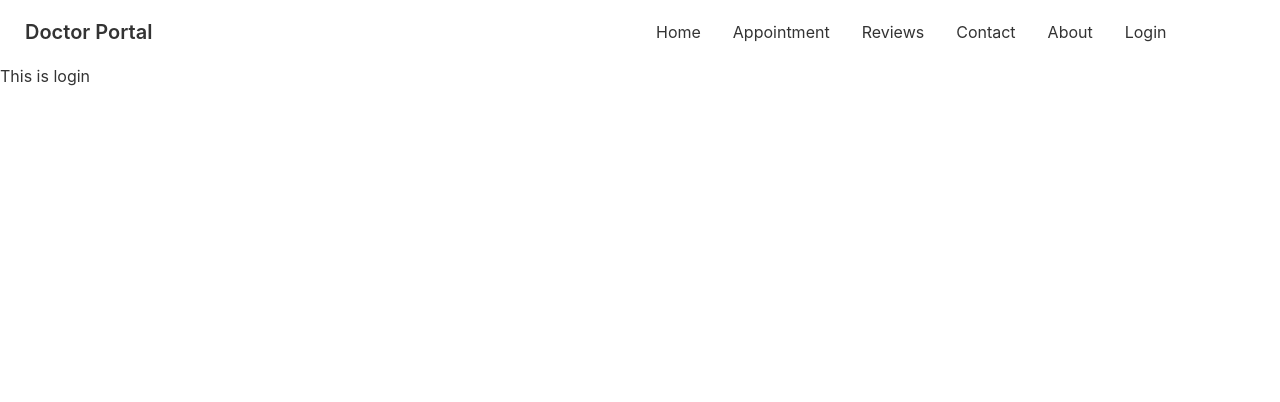
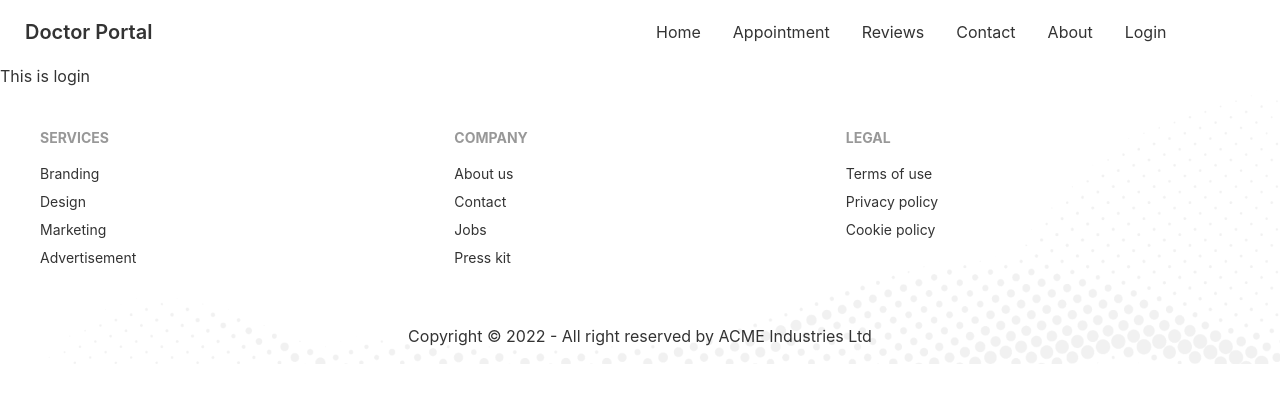
Before and after one commit to numansaady/ns-doctors-portal-client, a React (Create React App) app: page /login in a window 1280 px wide. Shown: the top 402 px of the page. Built offline with nearby package versions, Linux system fonts and the light colour scheme.

Commit message:
footer added

```diff
--- a/src/App.js
+++ b/src/App.js
@@ -3,6 +3,7 @@
 import About from './Pages/About/About';
 import Home from './Pages/Home/Home';
 import Login from './Pages/Login/Login';
+import Footer from './Pages/Shared/Footer';
 import Navbar from './Pages/Shared/Navbar/Navbar';
 
 function App() {
@@ -15,6 +16,7 @@
         <Route path='/about' element={<About/>}></Route>
         <Route path='/login' element={<Login/>}></Route>
       </Routes>
+      <Footer/>
     </div>
   );
 }
--- /dev/null
+++ b/src/Pages/Shared/Footer.js
@@ -0,0 +1,39 @@
+import React from "react";
+import footerBg from '../../assets/images/footer.png';
+
+
+const Footer = () => {
+  return (
+    <footer class="" style={{background: `url(${footerBg})`,
+    backgroundSize: "cover"
+    }}>
+      <div className="footer p-10">
+        <div className="">
+          <span class="footer-title">Services</span>
+          <a class="link link-hover">Branding</a>
+          <a class="link link-hover">Design</a>
+          <a class="link link-hover">Marketing</a>
+          <a class="link link-hover">Advertisement</a>
+        </div>
+        <div>
+          <span class="footer-title">Company</span>
+          <a class="link link-hover">About us</a>
+          <a class="link link-hover">Contact</a>
+          <a class="link link-hover">Jobs</a>
+          <a class="link link-hover">Press kit</a>
+        </div>
+        <div>
+          <span class="footer-title">Legal</span>
+          <a class="link link-hover">Terms of use</a>
+          <a class="link link-hover">Privacy policy</a>
+          <a class="link link-hover">Cookie policy</a>
+        </div>
+      </div>
+      <div className="footer-center p-4">
+        <p>Copyright © 2022 - All right reserved by ACME Industries Ltd</p>
+      </div>
+    </footer>
+  );
+};
+
+export default Footer;
```
